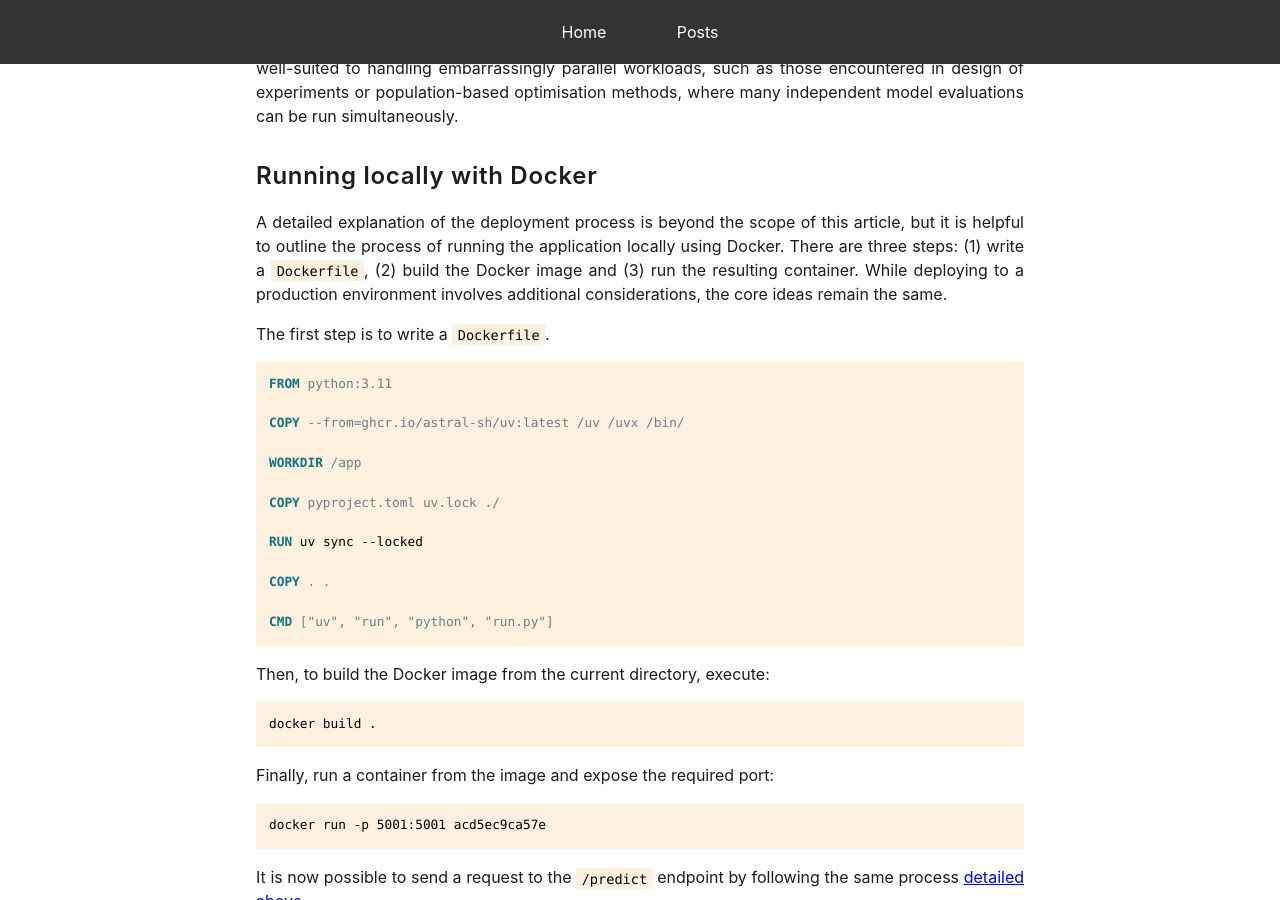
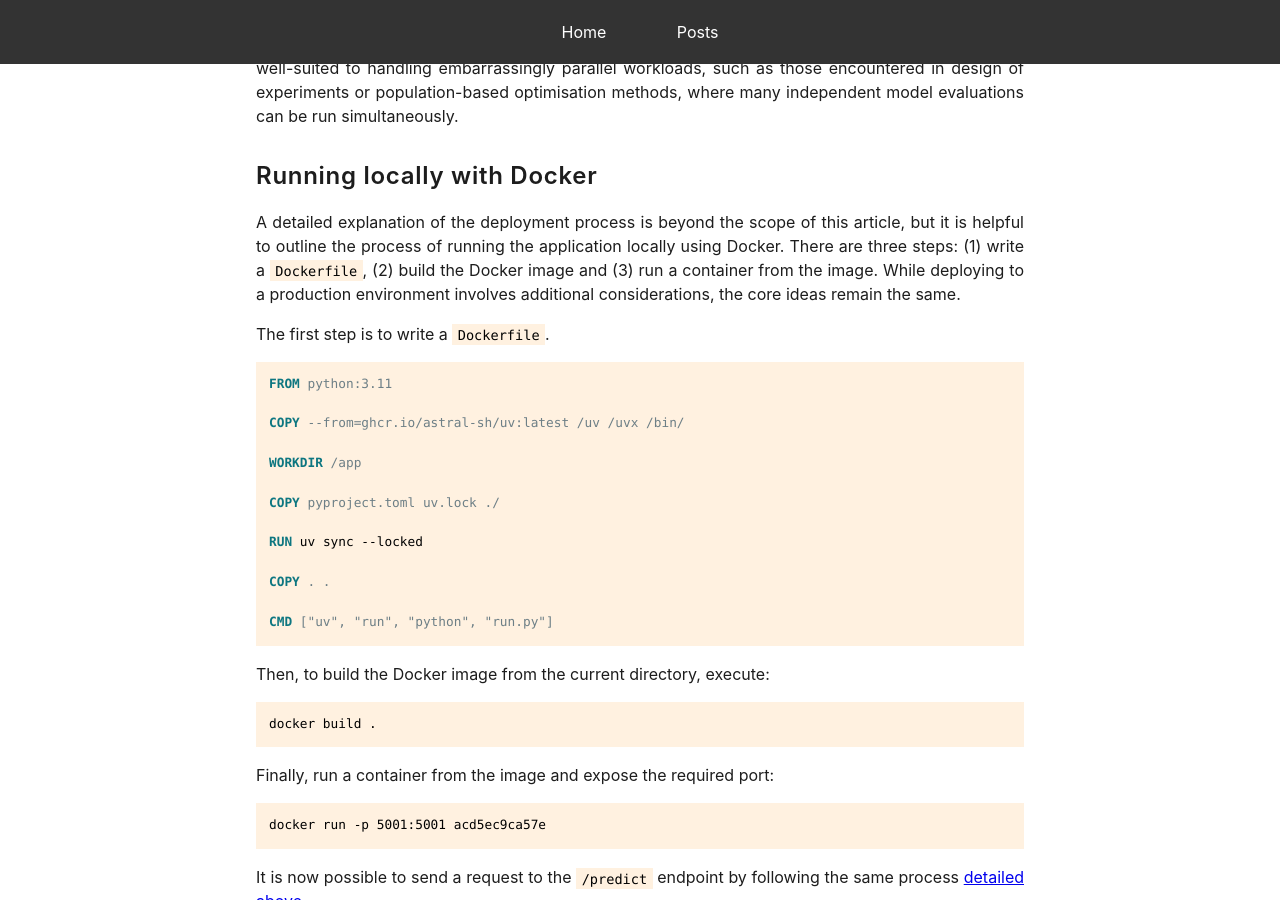
Before and after one commit to mark-hobbs/mark-hobbs.github.io, a Jekyll site: the page built from _posts/2025-04-15-model-deployment.md, in a window 1280 px wide and 900 px high, scrolled down 5471 px. Built offline with Jekyll 4.4.1, drawn with Linux system fonts in a browser that asks for light colours; formulas are drawn with MathJax 3.

Commit message:
Running locally with Docker

```diff
--- a/_posts/2025-04-15-model-deployment.md
+++ b/_posts/2025-04-15-model-deployment.md
@@ -239,7 +239,7 @@ A key advantage of deploying in the cloud is the ability to scale automatically
 
 ## Running locally with Docker
 
-A detailed explanation of the deployment process is beyond the scope of this article, but it is helpful to outline the process of running the application locally using Docker. There are three steps: (1) write a `Dockerfile`, (2) build the Docker image and (3) run the resulting container. While deploying to a production environment involves additional considerations, the core ideas remain the same.
+A detailed explanation of the deployment process is beyond the scope of this article, but it is helpful to outline the process of running the application locally using Docker. There are three steps: (1) write a `Dockerfile`, (2) build the Docker image and (3) run a container from the image. While deploying to a production environment involves additional considerations, the core ideas remain the same.
 
 The first step is to write a `Dockerfile`.
 
```
